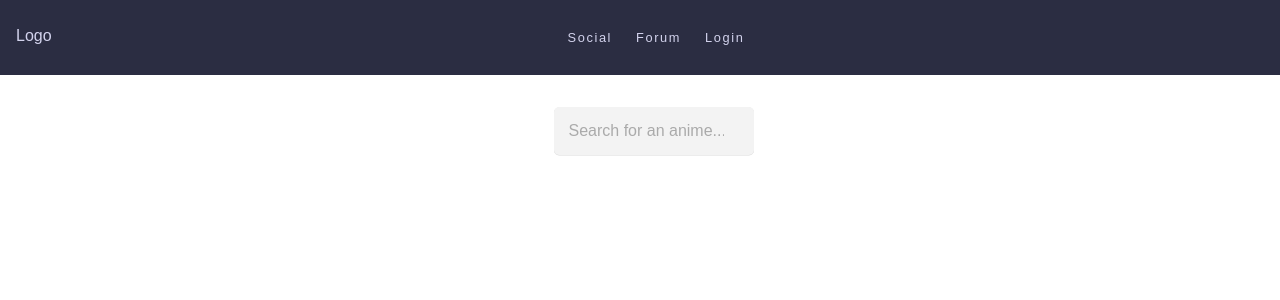
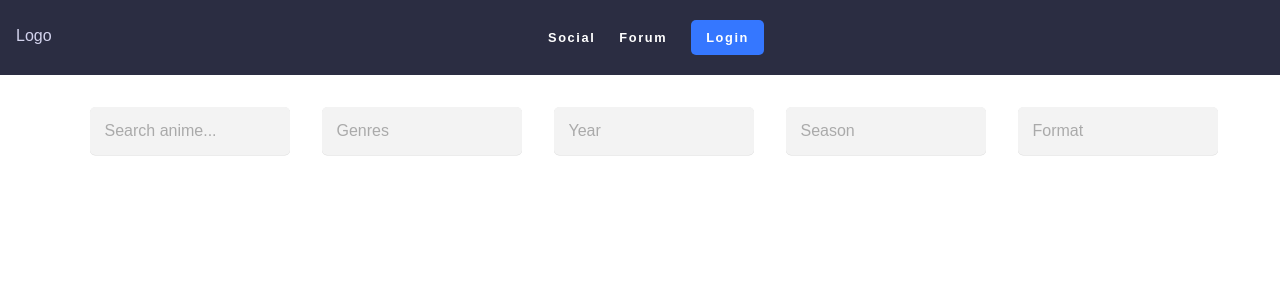
Before and after one commit to jonathan-xavier/animeList, a Vue app: page / in a window 1280 px wide. Shown: the top 300 px of the page. Built offline with nearby package versions, Linux system fonts and the light colour scheme.

Commit message:
feat: Melhorando top bar e menu

```diff
--- a/package.json
+++ b/package.json
@@ -9,12 +9,14 @@
     "preview": "vite preview"
   },
   "dependencies": {
+    "ant-design-vue": "^4.2.5",
     "axios": "^1.7.7",
     "scss": "^0.2.4",
     "vue": "^3.5.12"
   },
   "devDependencies": {
     "@vitejs/plugin-vue": "^5.1.4",
+    "naive-ui": "^2.40.1",
     "sass-embedded": "^1.80.6",
     "typescript": "~5.6.2",
     "vite": "^5.4.10",
--- a/src/components/Card.vue
+++ b/src/components/Card.vue
@@ -28,7 +28,7 @@ const props = defineProps<{
 
 
 onMounted(() => {
-    console.log("ola: ", props.anime);
+    console.log(props);
 })
 
 
@@ -70,10 +70,6 @@ onMounted(() => {
            // transform: scale(1.05);
            filter: brightness(125%);
         }
-
-        h3 {
-
-        }
     }
 }
 </style>
--- a/src/components/HeaderAnime.vue
+++ b/src/components/HeaderAnime.vue
@@ -4,7 +4,7 @@
         <div class="links">
             <a href="">Social</a>
             <a href="">Forum</a>
-            <a href="">Login</a>
+            <a href="" class="button-login">Login</a>
         </div>
     </div>
 </template>
@@ -37,9 +37,24 @@
     a{
         text-decoration: none;
         outline: none;
-        color: #D3D3ED;
+        color: white;
+        font-weight: bold;
     }
 
+}
+
+.button-login{
+    text-decoration: none;
+    background-color: #3577FF;
+    padding: 8px 15px;
+    color: white;
+    border-radius: 5px;
+    transition: .3s;
+
+    &:hover{
+        transform: scale(1.05);
+        box-shadow: 0px 2px 4px rgba(53,119,255, 0.50);
+    }
 }
 
 .logo{
--- a/src/components/MainPage.vue
+++ b/src/components/MainPage.vue
@@ -5,7 +5,30 @@
           <form class="search-box" @submit.prevent.enter="handleSearch">
             <input type="search"
             class="search-field"
-            placeholder="Search for an anime..."
+            placeholder="Search anime..."
+            required
+            v-model="search_query"
+            />
+            <input type="search"
+            class="search-field"
+            placeholder="Genres"
+            required
+            />
+            <input type="search"
+            class="search-field"
+            placeholder="Year"
+            required
+            v-model="search_query"
+            />
+            <input type="search"
+            class="search-field"
+            placeholder="Season"
+            required
+            v-model="search_query"
+            />
+            <input type="search"
+            class="search-field"
+            placeholder="Format"
             required
             v-model="search_query"
             />
@@ -27,9 +50,9 @@ import axios from "axios";
 import Card from "../components/Card.vue"
 import { ref } from "vue";
 import HeaderAnime from "./HeaderAnime.vue";
-
 const search_query = ref("");
 const animeList = ref([]);
+
 
 const handleSearch = async () => {
 
@@ -68,6 +91,7 @@ main{
   justify-content: center;
   padding-left: 30px;
   padding-right: 3px;
+  gap: 2rem;
 }
 
 .search-field {
@@ -91,17 +115,17 @@ main{
   &::placeholder{
     color: #aaa;
   }
-  &:hover{
+  /* &:hover{
     color: #fff;
     background-color: #313131;
     box-shadow: 0px 0px 0px rgba(0, 0, 0, 0.15);
-  }
+  } */
 
-  &:focus, &:valid {
+  /* &:focus, &:valid {
     color: #fff;
     background-color: #313131;
     box-shadow: 0px 0px 0px rgba(0, 0, 0, 0.15);
-  }
+  } */
 }
 .app{
 
```
Also changed, not shown: 1 other file (tests, documents, lock files or other folders).
